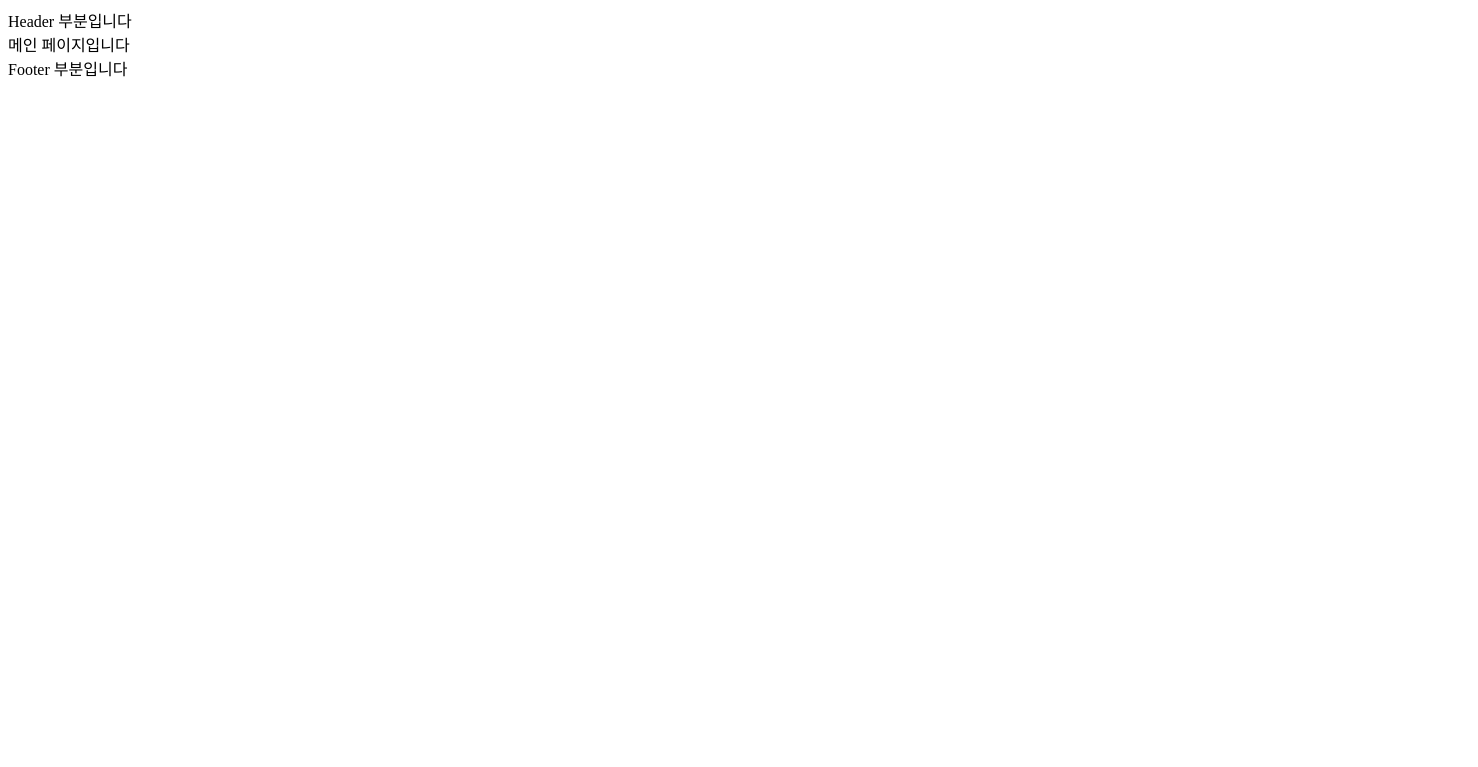
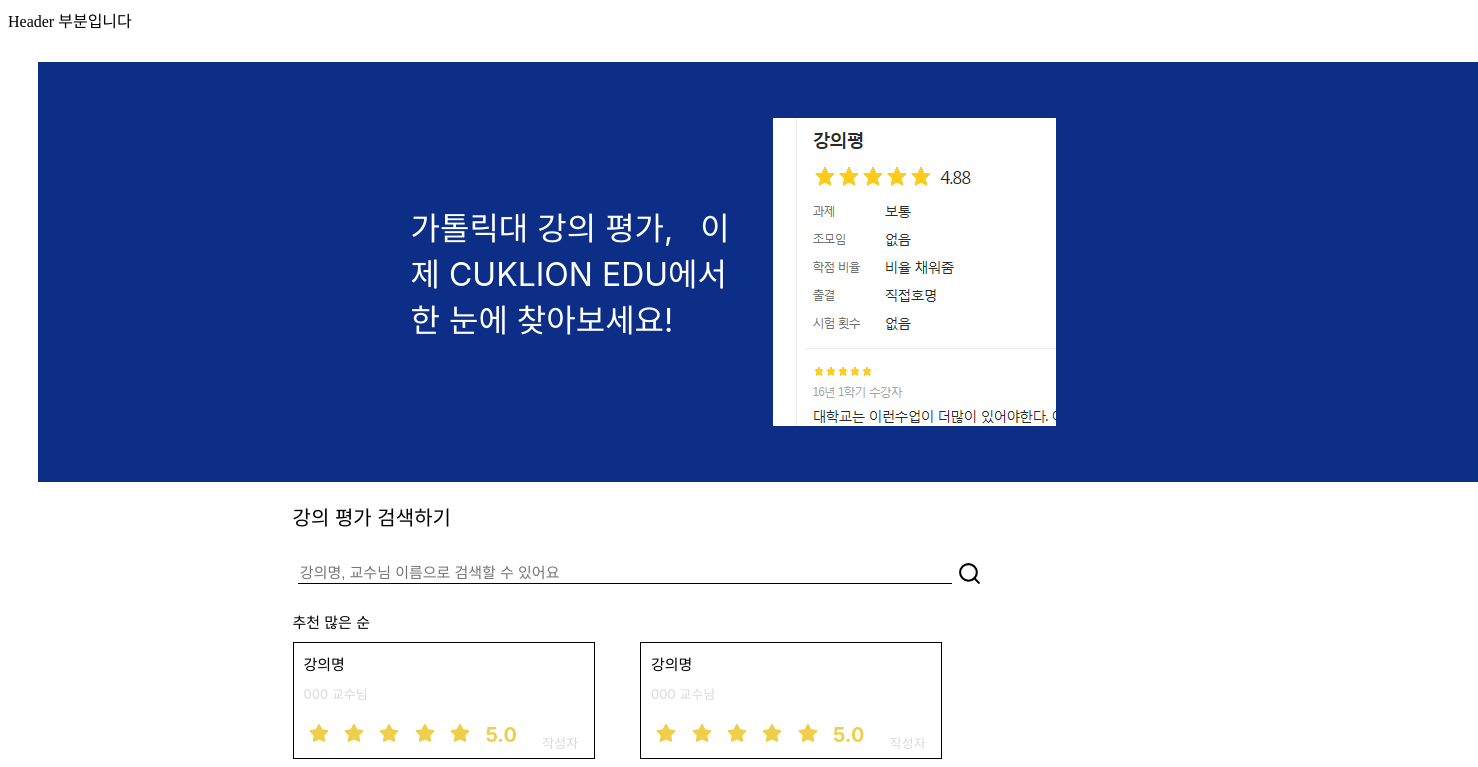
Before and after one commit to CUK-LikeLion-Common/Evaluation-Lecture-team10, a React (Create React App) app: page / in a window 1280 px wide. Shown: the top 767 px of the page, 1478 px wide, since content can reach past the window. Built offline with nearby package versions, Linux system fonts and the light colour scheme.

Commit message:
design: 메인 홈 화면 - ui 화면 구성만 하였습니다. - 하나의 박스를 만들고 반복문을 통해 4개를 구성했습니다. - 추후에 코드를 더 깔끔하게 할 필요가 있습니다,,,ㅜ #9

```diff
--- a/src/pages/Main.jsx
+++ b/src/pages/Main.jsx
@@ -1,5 +1,138 @@
+import styled from "styled-components";
+import img from "../img/main_evaluation_image.png";
+import { FiSearch } from "react-icons/fi";
+import LikeBox from "../components/Main/LikeBox";
+
+const ARRAY = [0, 1, 2, 3];
+
+const lectures = ARRAY.map((array) => <LikeBox />);
+
+const Wrapper = styled.div`
+  text-align: center;
+  display: flex;
+  flex-direction: column;
+  align-items: center;
+  padding: 30px;
+  font-family: Inter;
+  font-weight: 400;
+`;
+
+const Banner = styled.div`
+  background-color: #0c2e86;
+  margin-left: auto;
+  margin-right: auto;
+  width: 1440px;
+  height: 420px;
+`;
+
+const BannerBox = styled.div`
+  display: grid;
+  grid-template-columns: 1fr 1fr;
+  margin-left: auto;
+  margin-right: auto;
+  grid-gap: 30px;
+  width: 695px;
+  height: 420px;
+`;
+
+const Text = styled.div`
+  margin: auto 0;
+  text-align: left;
+  color: #fff;
+  font-size: 32px;
+  font-style: normal;
+  font-weight: 400;
+  line-height: normal;
+`;
+
+const Image = styled.img.attrs({
+  src: `${img}`,
+})`
+  margin: auto 0;
+`;
+
+const SearchBox = styled.div`
+  //background-color: tomato;
+  display: flex;
+  flex-direction: column;
+  margin-left: auto;
+  margin-right: auto;
+  width: 695px;
+  height: 420px;
+`;
+
+const SearchTitle = styled.div`
+  margin-top: 20px;
+  text-align: left;
+  font-size: 20px;
+`;
+
+const SearchInputBox = styled.div`
+  margin-top: 30px;
+  text-align: left;
+  display: flex;
+  flex-flow: row nowrap;
+  justify-content: space-evenly;
+  width: 695px;
+  height: 30px;
+`;
+
+const SearchInput = styled.input`
+  width: 650px;
+  height: 20px;
+  font-size: 15px;
+  border: none;
+  border-bottom: 1px solid;
+
+  &:placeholder {
+    color: #d9d9d9;
+  }
+`;
+
+const SearchSvg = styled(FiSearch)`
+  width: 25px;
+  height: 25px;
+`;
+
+const LikeTitle = styled.div`
+  margin-top: 20px;
+  text-align: left;
+  font-size: 15px;
+`;
+
+const LikeContainer = styled.div`
+  display: grid;
+  grid-template-columns: 1fr 1fr;
+`;
+
 const Main = () => {
-  return <>메인 페이지입니다</>;
+  return (
+    <>
+      <Wrapper>
+        <Banner>
+          <BannerBox>
+            <Text>
+              가톨릭대 강의 평가, &nbsp; 이제 CUKLION EDU에서 한 눈에
+              찾아보세요!
+            </Text>
+            <Image />
+          </BannerBox>
+        </Banner>
+        <SearchBox>
+          <SearchTitle>강의 평가 검색하기</SearchTitle>
+          <SearchInputBox>
+            <SearchInput
+              type="text"
+              placeholder="강의명, 교수님 이름으로 검색할 수 있어요"
+            ></SearchInput>
+            <SearchSvg />
+          </SearchInputBox>
+          <LikeTitle>추천 많은 순</LikeTitle>
+          <LikeContainer>{lectures}</LikeContainer>
+        </SearchBox>
+      </Wrapper>
+    </>
+  );
 };
 
 export default Main;
```
